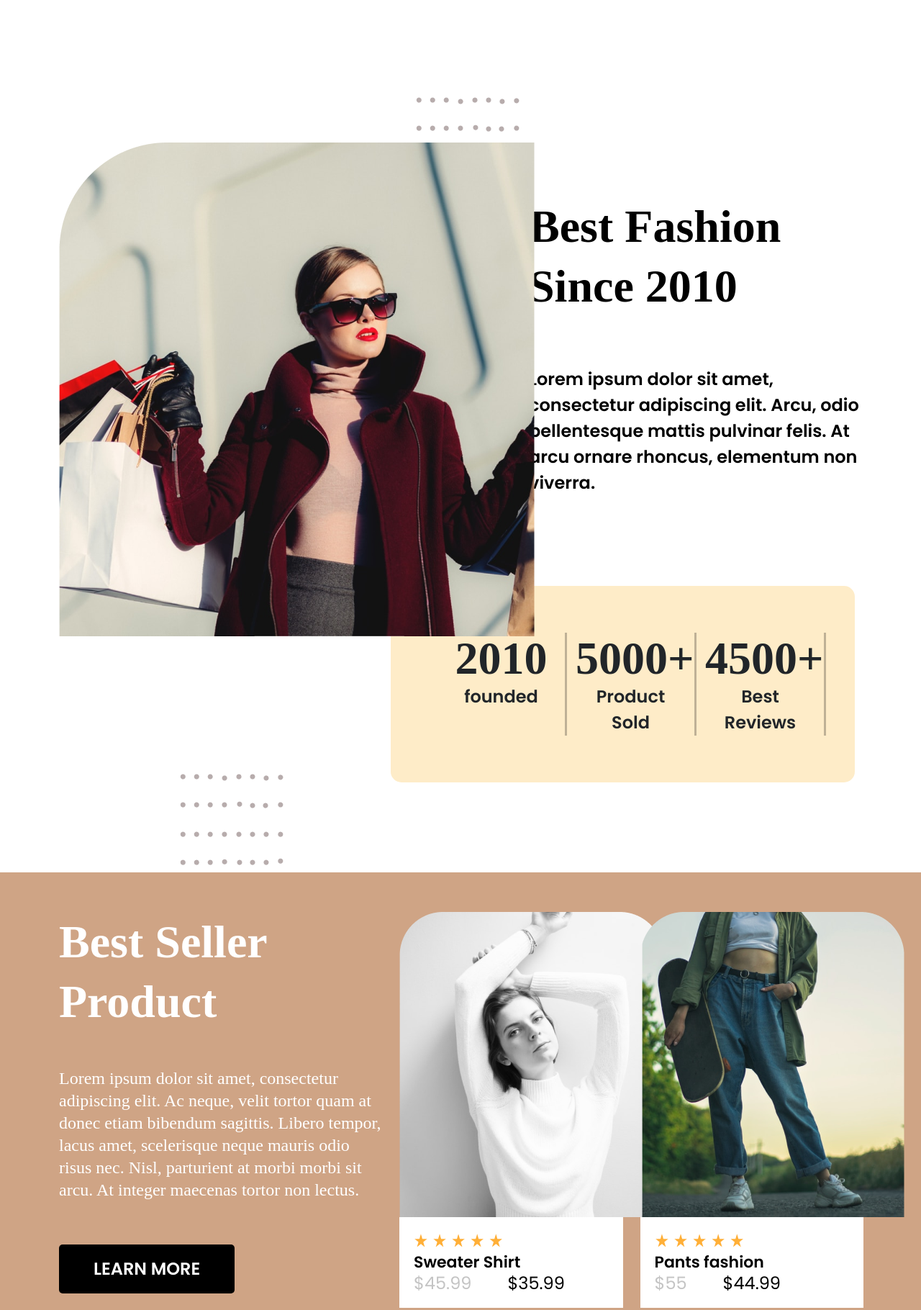
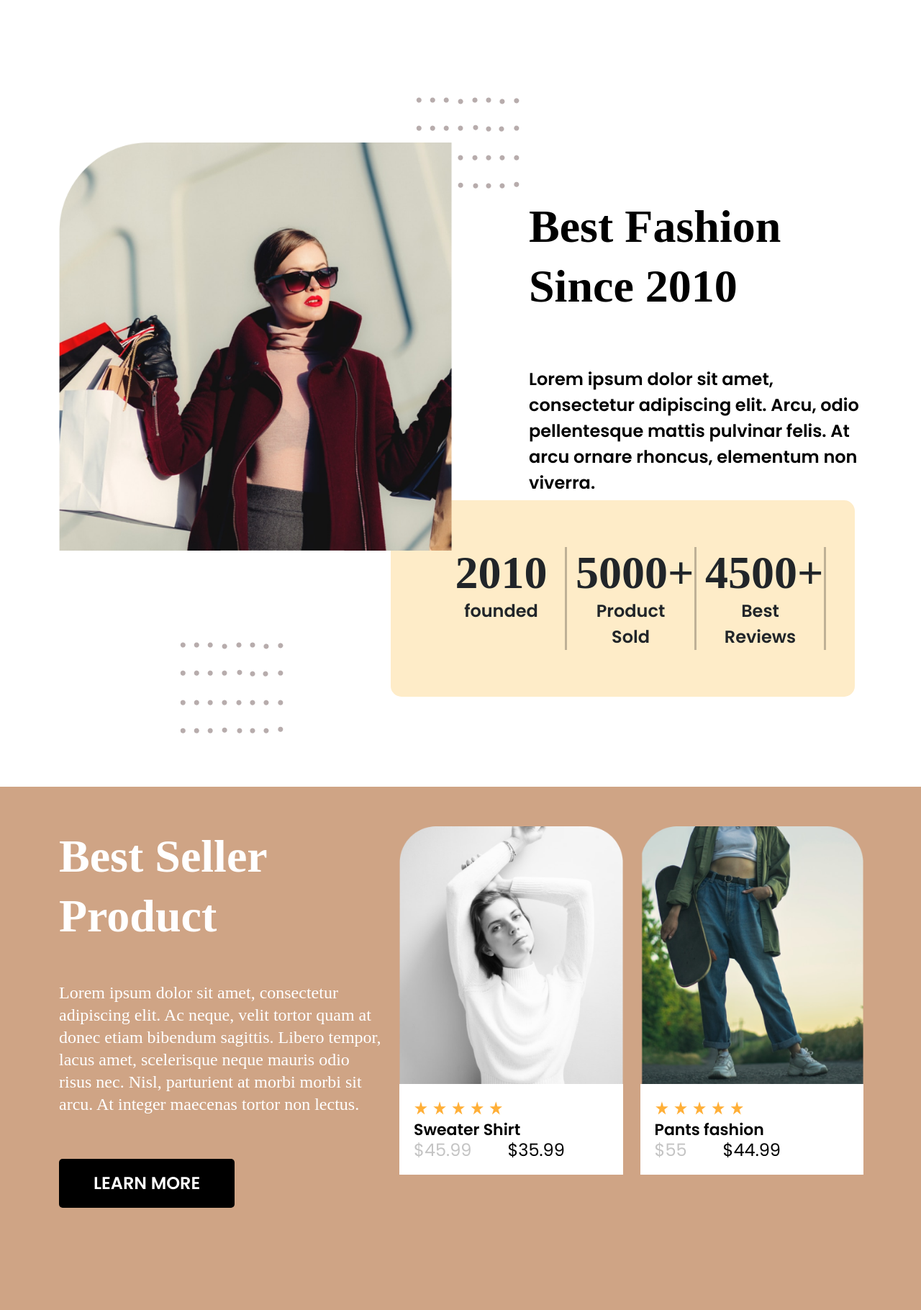
Before and after one commit to Mr-Rafiqul-Islam/Fresh-full-templet-completed, a plain HTML site: page index.html in a window 1280 px wide. Shown: the part 1700-3520 px from the top of the page at 72% size. Drawn offline with Linux system fonts and the light colour scheme; a web font is replaced by a local one.

Commit message:
Update index.html

```diff
--- a/index.html
+++ b/index.html
@@ -136,13 +136,13 @@
             <div class="row">
                 <div class="col-md-6">
                     <div class="img_fashion">
-                        <img src="images/fashion.png" alt="banner2.jpg">
+                        <img src="images/fashion.png" class="w-100 img-fluid" alt="banner2.jpg">
                     </div>
                     <div class="dot_d">
-                        <img src="images/Group 1points1.png" alt="">
+                        <img src="images/Group 1points1.png" class="w-100 img-fluid" alt="">
                     </div>
                     <div class="dot_d1">
-                        <img src="images/Group 1points1.png" alt="">
+                        <img src="images/Group 1points1.png" class="w-100 img-fluid" alt="">
                     </div>
                 </div>
                 <div class="col-md-5 ms-auto my-6">
@@ -199,10 +199,10 @@
                         <div class="col-6">
                             <div class="prdct">
                                 <div class="prdct_img">
-                                    <img src="images/Sweter Shirt.png" alt="Sweter Shirt.png">
+                                    <img src="images/Sweter Shirt.png" class="w-100 img-fluid" alt="Sweter Shirt.png">
                                 </div>
                                 <div class="prdct_text">
-                                    <img src="images/Stars note.png" alt="">
+                                    <img src="images/Stars note.png" class="img-fluid" alt="">
                                     <h4>Sweater Shirt</h4>
                                     <p><span>$45.99</span>$35.99</p>
                                 </div>
@@ -211,10 +211,10 @@
                         <div class="col-6">
                             <div class="prdct">
                                 <div class="prdct_img">
-                                    <img src="images/Pants.png" alt="Pants.png">
+                                    <img src="images/Pants.png" class="w-100 img-fluid" alt="Pants.png">
                                 </div>
                                 <div class="prdct_text">
-                                    <img src="images/Stars note.png" alt="">
+                                    <img src="images/Stars note.png" class="img-fluid" alt="">
                                     <h4>Pants fashion</h4>
                                     <p><span>$55</span>$44.99</p>
                                 </div>
```
